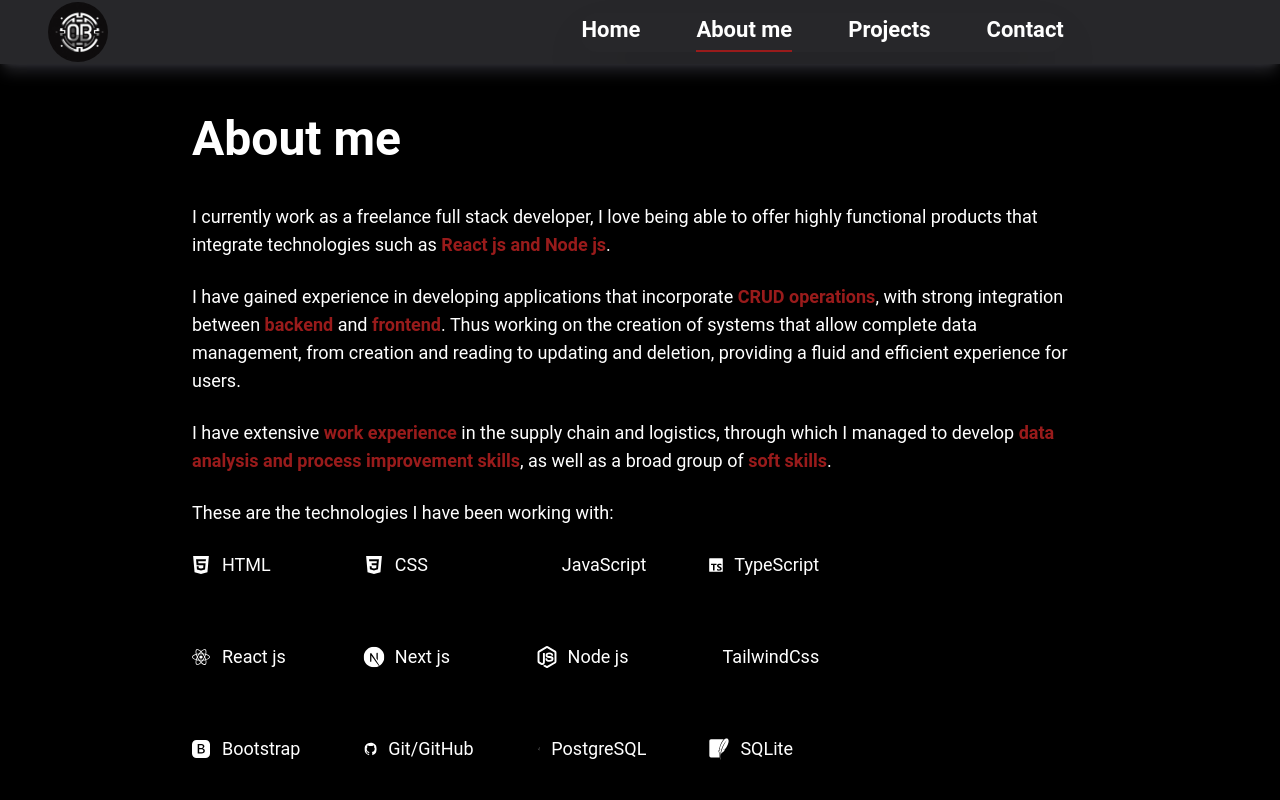
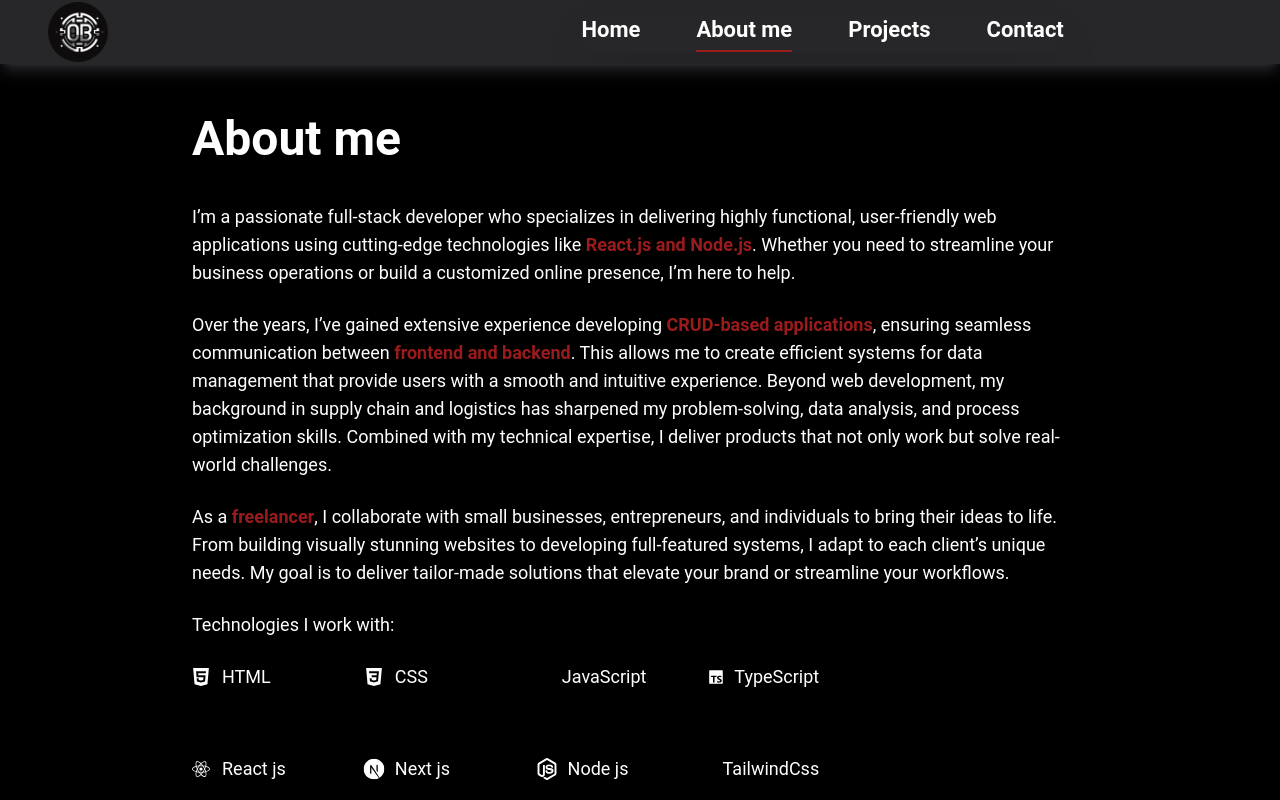
Before and after one commit to ombeltran/portfolio, a React (Create React App) app: page /about in a window 1280 px wide. Shown: the top 800 px of the page. Built offline with nearby package versions, Linux system fonts and the light colour scheme; some icons are missing.

Commit message:
updating the text of about session and fixing centered display of contact session

```diff
--- a/src/pages/about.jsx
+++ b/src/pages/about.jsx
@@ -28,26 +28,19 @@ const About = () => {
         </motion.h2>
         <div className="text-lg">
           <p className="pb-6">
-            I currently work as a freelance full stack developer, I love being able to offer
-            highly functional products that integrate technologies such as
-            <span className="text-red-800 font-semibold"> React js and Node js</span>.
+            I’m a passionate full-stack developer who specializes in delivering highly functional, user-friendly web applications using cutting-edge technologies like <span className="text-red-800 font-semibold">React.js and Node.js</span>. Whether you need to streamline your business operations or build a customized online presence, I’m here to help.
           </p>
           <p className="pb-6">
-            I have gained experience in developing applications that incorporate
-            <span className="text-red-800 font-semibold"> CRUD operations</span>,
-            with strong integration between <span className="text-red-800 font-semibold"> backend </span>
-            and <span className="text-red-800 font-semibold"> frontend</span>. Thus working on the creation
-            of systems that allow complete data management, from creation and reading to updating
-            and deletion, providing a fluid and efficient experience for users.
+            Over the years, I’ve gained extensive experience developing <span className="text-red-800 font-semibold"> CRUD-based applications</span>, ensuring seamless communication between <span className="text-red-800 font-semibold">frontend and backend</span>. This allows me to create efficient systems for data management that provide users with a smooth and intuitive experience.
+
+            Beyond web development, my background in supply chain and logistics has sharpened my problem-solving, data analysis, and process optimization skills. Combined with my technical expertise, I deliver products that not only work but solve real-world challenges.
           </p>
           <p className="pb-6">
-            I have extensive <span className="text-red-800 font-semibold"> work experience </span>in the supply
-            chain and logistics, through which I managed to develop <span className="text-red-800 font-semibold">
-              data analysis and process improvement skills</span>, as well as a broad group of <span className="text-red-800 font-semibold"> soft skills</span>.
+            As a <span className="text-red-800 font-semibold">freelancer</span>, I collaborate with small businesses, entrepreneurs, and individuals to bring their ideas to life. From building visually stunning websites to developing full-featured systems, I adapt to each client’s unique needs. My goal is to deliver tailor-made solutions that elevate your brand or streamline your workflows.
           </p>
           <div className="pr-[10%] md:pr-[30%]">
             <p className="pb-6">
-              These are the technologies I have been working with:
+              Technologies I work with:
             </p>
 
             <div className="grid grid-cols-1 md:grid-cols-4  gap-16 mb-8">
@@ -60,7 +53,7 @@ const About = () => {
             </div>
 
             <p className="pb-6">
-              These are the technologies I'm learning right now:
+            Currently learning:
             </p>
 
             <div className="grid grid-cols-1 md:grid-cols-4  gap-4 pb-12">
--- a/src/pages/contact.jsx
+++ b/src/pages/contact.jsx
@@ -35,7 +35,8 @@ const Contact = () => {
 
   return (
     <motion.div
-      className="pt-[22%] md:pt-[19%] lg:pt-[9%] absolute"
+      // className="pt-[22%] md:pt-[19%] lg:pt-[9%] absolute"
+      className="flex flex-col justify-center items-center"
       initial="hidden"
       animate="visible"
       variants={{
@@ -44,13 +45,15 @@ const Contact = () => {
       }}
       transition={{ delay: 0.2, duration: 0.5 }}
     >
+      <div className="pt-[25%] md:pt-[7%]">
         <div className="max-w-[70%] md:max-w-[40%] mx-auto text-center pb-8">
           <h2 className="text-4xl font-bold pb-3">Contact me</h2>
-        <p className="px-[10%] text-2xl">
+          <p className="text-center px-[10%] text-2xl">
             I am currently open to <span className="text-red-800">new opportunities</span>. You can contact me through my networks or
             send me your contact information through the <span className="text-red-800">form</span>.
           </p>
         </div>
+
         <Card className="max-w-[70%] md:max-w-[40%]">
           <form onSubmit={handleSubmit(onSubmit)}>
 
@@ -91,6 +94,7 @@ const Contact = () => {
             </button>
           </form>
         </Card>
+      </div>
     </motion.div>
 
   )
```
Lines whose indentation alone changed are shown as unchanged.
